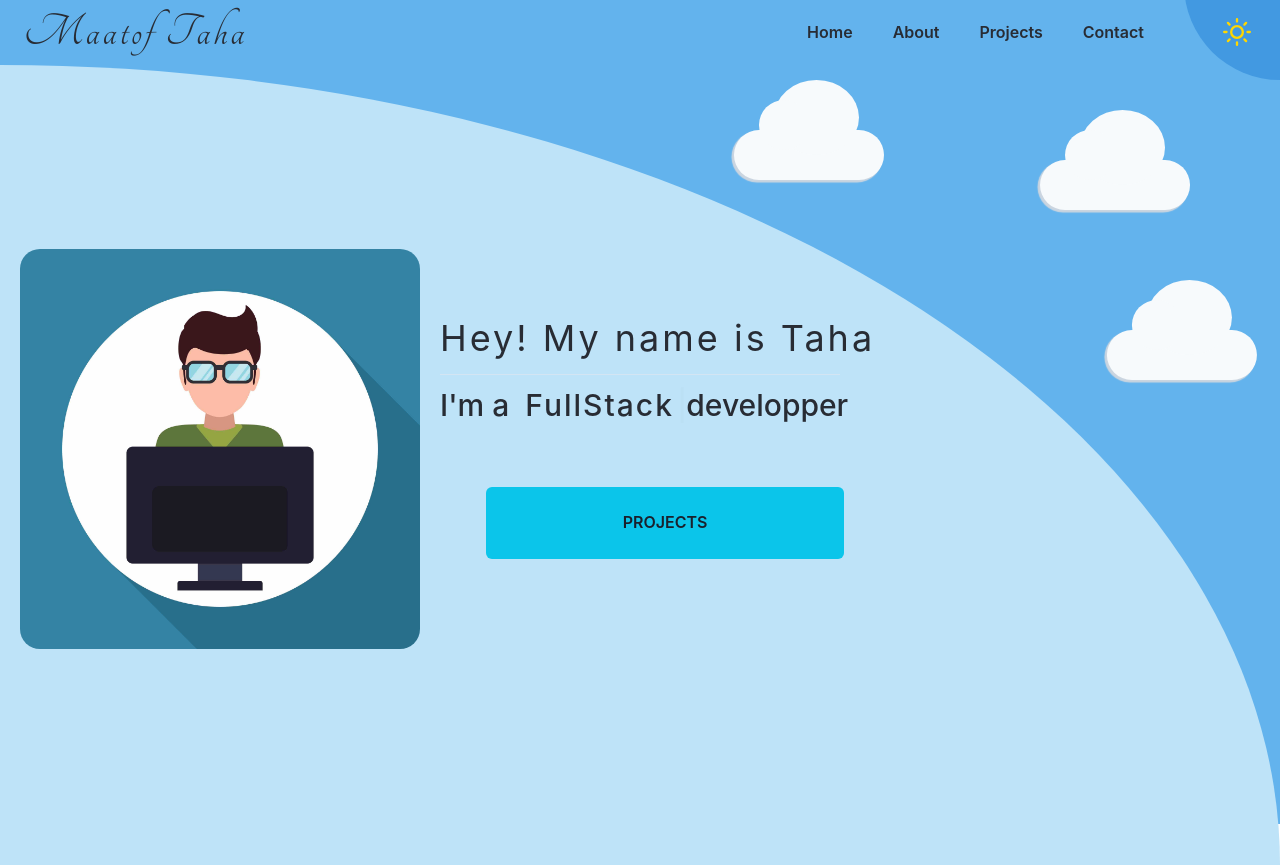
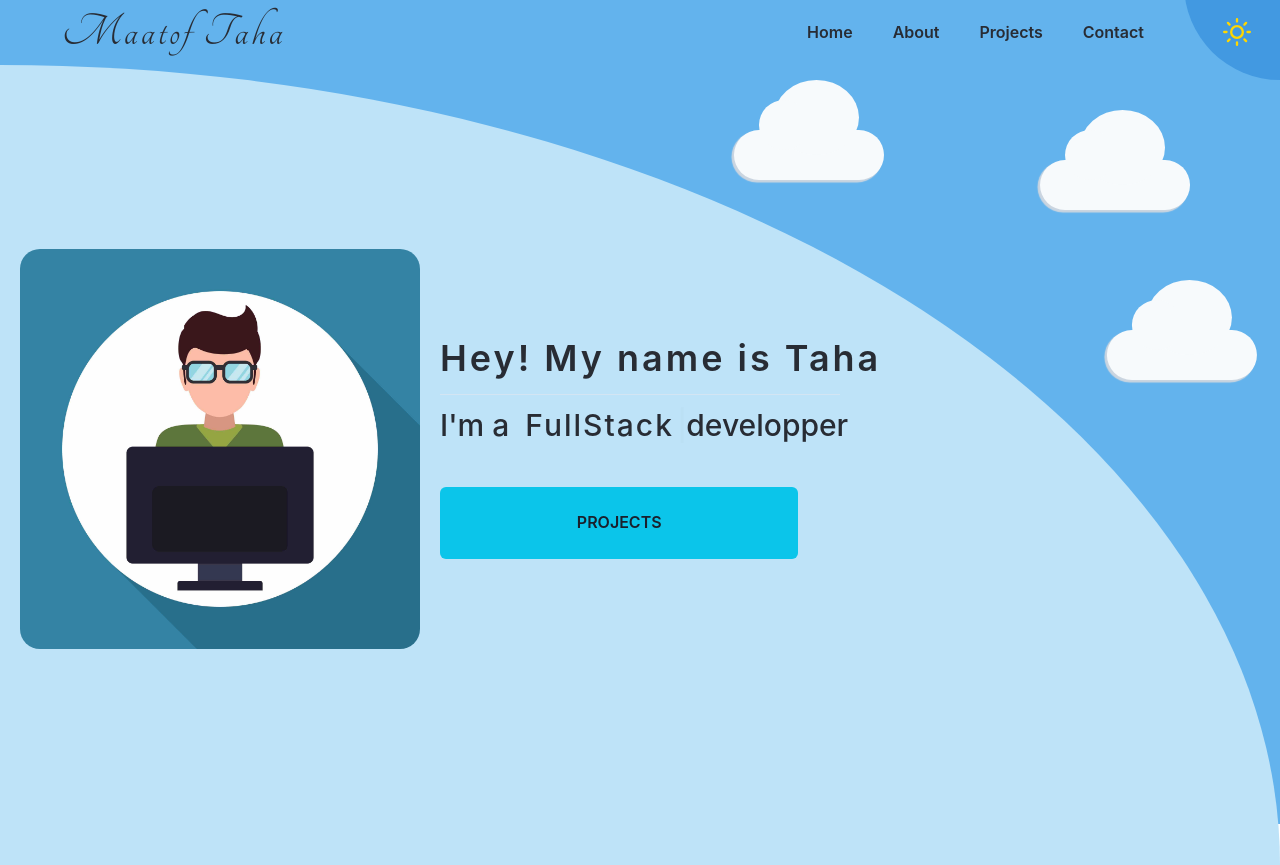
Before and after one commit to tahasama/myPortfolio, a React (Create React App) app: page / in a window 1280 px wide. Built offline with nearby package versions, Linux system fonts and the light colour scheme.

Commit message:
home page

```diff
--- a/public/index.html
+++ b/public/index.html
@@ -18,6 +18,12 @@
     <link
       rel="stylesheet"
       href="https://fonts.googleapis.com/css?family=Tangerine"
+    />
+    <link rel="preconnect" href="https://fonts.googleapis.com" />
+    <link rel="preconnect" href="https://fonts.gstatic.com" crossorigin />
+    <link
+      href="https://fonts.googleapis.com/css2?family=Cairo:wght@300&family=Roboto:ital,wght@1,300&family=Ubuntu:wght@300&display=swap"
+      rel="stylesheet"
     />
     <!--
       Notice the use of %PUBLIC_URL% in the tags above.
--- a/src/components/home.tsx
+++ b/src/components/home.tsx
@@ -26,7 +26,7 @@ const Home = () => {
     <Flex
       alignItems={"center"}
       //   justifyContent={"center"}
-      flexDirection={["column-reverse", "row"]}
+      flexDirection={["column-reverse", "column-reverse", "row"]}
       h={"100vh"}
       bg={bglOnLight}
       _before={{
@@ -83,7 +83,7 @@ const Home = () => {
         <Box
           fontSize={["lg", "xl", "2xl", "3xl", "4xl", "5xl"]}
           letterSpacing={3}
-          fontWeight={[500, 400]}
+          fontWeight={[700, 600]}
           flexWrap="wrap"
         >
           Hey! My name is Taha
@@ -99,18 +99,12 @@ const Home = () => {
           <Hero />
           developper
         </Flex>
-        <motion.div
-          style={{ margin: "auto" }}
-          whileHover={{
-            y: [-1, 4, -1],
-            transition: { duration: 1, repeat: Infinity },
-          }}
-        >
+
         <Button
           position={"relative"}
-            alignContent="center"
+          // alignContent="center"
           top={["10", "8"]}
-            m={["auto", 5]}
+          m={["auto", "auto", 0]}
           variant="solid"
           p={0}
           w={["38vw", "34vw", "28vw"]}
@@ -118,9 +112,16 @@ const Home = () => {
           bg={buttonLight}
           _hover={{ bg: buttonLightHover }}
         >
+          <motion.div
+            // style={{ margin: "auto" }}
+            whileHover={{
+              y: [-1, 4, -1],
+              transition: { duration: 1, repeat: Infinity },
+            }}
+          >
             PROJECTS
+          </motion.div>
         </Button>
-        </motion.div>
       </Flex>
     </Flex>
   );
--- a/src/components/navbar.tsx
+++ b/src/components/navbar.tsx
@@ -5,19 +5,25 @@ import {
   Flex,
   List,
   ListItem,
+  Slide,
   Tooltip,
   useColorMode,
   useColorModeValue,
+  useDisclosure,
 } from "@chakra-ui/react";
 import { motion } from "framer-motion";
-import { useState } from "react";
 
 const Navbar = () => {
   const colorOn = useColorModeValue("#282c34", "gray.50 ");
   const textColorOn = useColorModeValue("blue.300", "gray.900");
   const navTextColorOn = useColorModeValue("gray.200", "gray.400");
+  const navNav = useColorModeValue(
+    "linear(to-b, blue.300, blue.500)",
+    "linear(to-b, purple.800, teal.500)"
+  );
+
   const { colorMode, toggleColorMode } = useColorMode();
-  const [nav, setNav] = useState(false);
+  const { isOpen, onToggle } = useDisclosure();
   const navi = ["Home", "About", "Projects", "Contact"];
 
   return (
@@ -31,69 +37,66 @@ const Navbar = () => {
       bg={textColorOn}
       position="fixed"
     >
-      <Box
-        position={"absolute"}
-        left={0}
-        right={0}
-        m={2}
-        visibility={["visible", "hidden"]}
-        cursor={"pointer"}
-        onClick={() => setNav(!nav)}
-        zIndex={99}
-        w={"fit-content"}
-        bg="red"
+      <Button
+        onClick={onToggle}
+        ml={3}
+        visibility={["visible", "visible", "hidden"]}
       >
-        {nav ? <HamburgerIcon boxSize={8} /> : <CloseIcon boxSize={5} mx={1} />}
-      </Box>
-      {!nav && (
-        <Flex
-          visibility={["visible", "hidden"]}
-          position="absolute"
-          top={0}
-          left={0}
-          w={"full"}
-          h={"100vh"}
-          bg={textColorOn}
-          justifyContent={"center"}
-          alignItems={"center"}
-          flexDirection={"column"}
+        {!isOpen ? (
+          <HamburgerIcon boxSize={8} />
+        ) : (
+          <CloseIcon boxSize={5} mx={1} />
+        )}
+      </Button>
+      <Slide direction="left" in={isOpen} style={{ top: "20%" }}>
+        <Box
+          position={"absolute"}
+          // p="40px"
+          color="white"
+          bgGradient={navNav}
+          roundedRight="md"
+          shadow="md"
+          visibility={["visible", "visible", "hidden"]}
         >
-          <List fontSize={"3xl"} spacing={3} fontWeight={600}>
+          <List fontSize={"xl"} spacing={3} fontWeight={600}>
             {navi.map((n: any) => (
-              <ListItem
-                m={5}
-                cursor={"pointer"}
-                _hover={{ color: navTextColorOn }}
-                p={1}
-                boxShadow={" -1px 1px 0px 0px gray"}
+              <motion.div
+                whileHover={{ scale: 1.03, y: [-1, 1, -1], opacity: 0.7 }}
               >
-                {n}
-              </ListItem>
+                <ListItem
+                  m={3}
+                  cursor={"pointer"}
+                  p={1}
+                  fontFamily="ubuntu"
+                  boxShadow={" 0px 2px 0px 0px white"}
+                  rounded={5}
+                >
+                  {n}
+                </ListItem>
+              </motion.div>
             ))}
           </List>
-        </Flex>
-      )}
+        </Box>
+      </Slide>
 
       <Box
+        position={"relative"}
+        left={[2, 2, 0]}
         alignItems="center"
         letterSpacing={3}
-        fontSize={"5xl"}
-        m={[12, 6]}
+        fontSize={["3xl", "4xl", "5xl"]}
         color={colorOn}
         fontFamily={"tangerine"}
-        w={"5xl"}
+        w={["8xl", "8xl", "full"]}
       >
-        {/* <Img src={} /> */}
         Maatof Taha
       </Box>
       <Flex w={600} h={"16"} alignItems="center" justifyContent="space-between">
         <Flex
-          w={["0.5", "full"]}
-          // mx={5}
-          visibility={["hidden", "visible"]}
+          w={["0", "0", "full"]}
+          visibility={["hidden", "hidden", "visible"]}
           alignItems="center"
           justifyContent="space-between"
-          // opacity={[0, 1]}
         >
           <List display={"flex"} flexDirection={"row"}>
             {navi.map((n: any) => (
```
Lines whose indentation alone changed are shown as unchanged.
